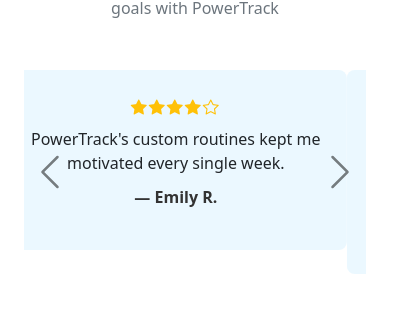
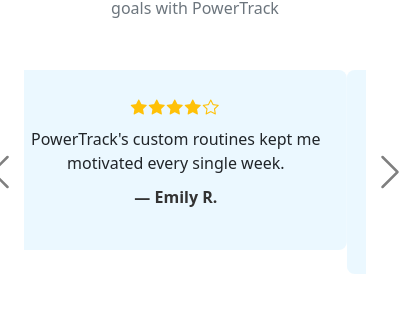
Before and after one commit to Chua-Yu-Tian-Sammi/PowerTrack, a Vue app in the folder main/: page / in a window 390 px wide. Shown: the part 3835-4159 px from the top of the page, 416 px wide, since content can reach past the window. Built offline with nearby package versions, Linux system fonts and the light colour scheme; no server answers.

Commit message:
carousel breakpoints

```diff
--- a/main/src/views/HomePage.vue
+++ b/main/src/views/HomePage.vue
@@ -362,4 +362,32 @@ export default {
   font-weight: 600;
   color: #333;
 }
+
+.carousel-control-prev,.carousel-control-next{
+    margin-left: 0;
+    margin-right: 0;
+  }
+
+@media (min-width:769px) and (max-width:992px) {
+  .carousel-control-prev,.carousel-control-next{
+    margin-left: -50px;
+    margin-right: -50px;
+  }
+}
+
+/*for small screen , adjust the button for next and prev for carousel */
+@media (min-width:577px) and (max-width:768px){
+  .carousel-control-prev,.carousel-control-next{
+    margin-left: -50px;
+    margin-right: -50px;
+  }
+}
+
+/*for extra small screen */
+@media(max-width:576px){
+  .carousel-control-prev,.carousel-control-next{
+    margin-left: -50px;
+    margin-right: -50px;
+  }
+}
 </style>
```
